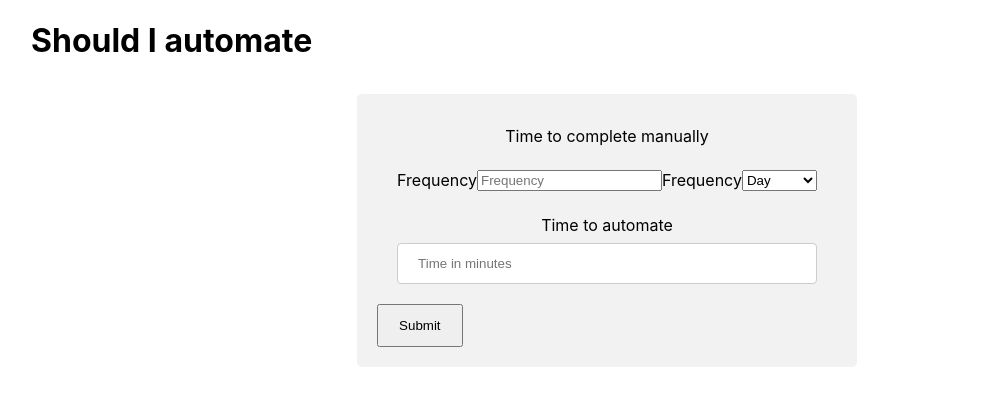
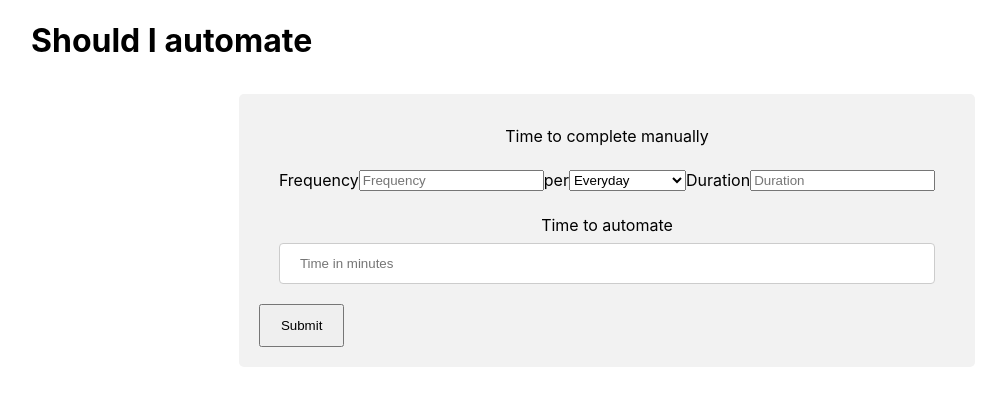
Before and after one commit to aedificatorum/shouldiautomateit, a React (Create React App) app: page / in a window 1280 px wide. Shown: the top 406 px of the page, without its empty margins (33-1039 px from the left). Built offline with nearby package versions, Linux system fonts and the light colour scheme.

Commit message:
add duration

```diff
--- a/src/App.js
+++ b/src/App.js
@@ -7,6 +7,7 @@ class App extends Component {
     this.state = {
       frequency: 0,
       unit: "",
+      duration: 0,
       automationTime: 0
     };
   }
@@ -19,11 +20,16 @@ class App extends Component {
 
   handleSubmit = event => {
     event.preventDefault();
-    this.setState({
-      frequency: 0,
-      unit: '',
-      automationTime: 0
-    })
+    let numberOfTimesPerMonth = 0;
+    if (this.state.unit === "" || this.state.unit === "everyday") {
+      numberOfTimesPerMonth = this.state.frequency * 4
+      console.log(numberOfTimesPerMonth)
+    } else if (this.state.unit === "biWeekly") {
+      numberOfTimesPerMonth = this.state.frequency * 2
+    } else {
+      numberOfTimesPerMonth = this.state.frequency
+    }
+    console.log('hey in Submit', this.state.frequency)
   };
 
 
@@ -43,24 +49,32 @@ class App extends Component {
               <label htmlFor="automate-time">Frequency</label>
               <input
                 type="number"
-                id="automate-time"
+                id="frequency"
                 placeholder="Frequency"
                 onChange={this.handleChange}
               />
-              <label htmlFor="automate-time">Frequency</label>
-              <select type="text" id="unit" onChange={this.handleChange}>
-                <option value="days">Day</option>
+              <label htmlFor="automate-time">per</label>
+              <select type="text" id="unit" onChange={this.handleChange} value={this.state.value}>
+                <option value="everyday">Everyday</option>
+                <option value="businessDay">Every week day</option>
                 <option value="week">Week</option>
-                <option value="two-week">Biweekly</option>
+                <option value="biWeekly">Biweekly</option>
                 <option value="month">Month</option>
               </select>
+              <label htmlFor="automate-time">Duration</label>
+              <input
+                type="number"
+                id="duration"
+                placeholder="Duration"
+                onChange={this.handleChange}
+              />
             </div>
 
             <div className="row">
               <label htmlFor="complete-time">Time to automate</label>
               <input
                 type="text"
-                id="complete-time"
+                id="automationTime"
                 placeholder="Time in minutes"
                 onChange={this.handleChange}
               />
```
